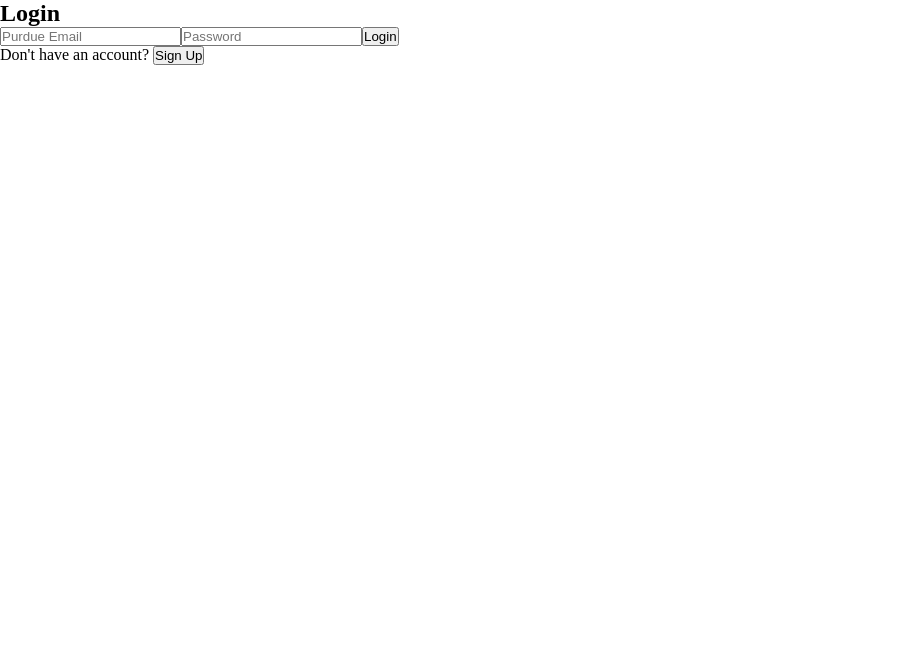
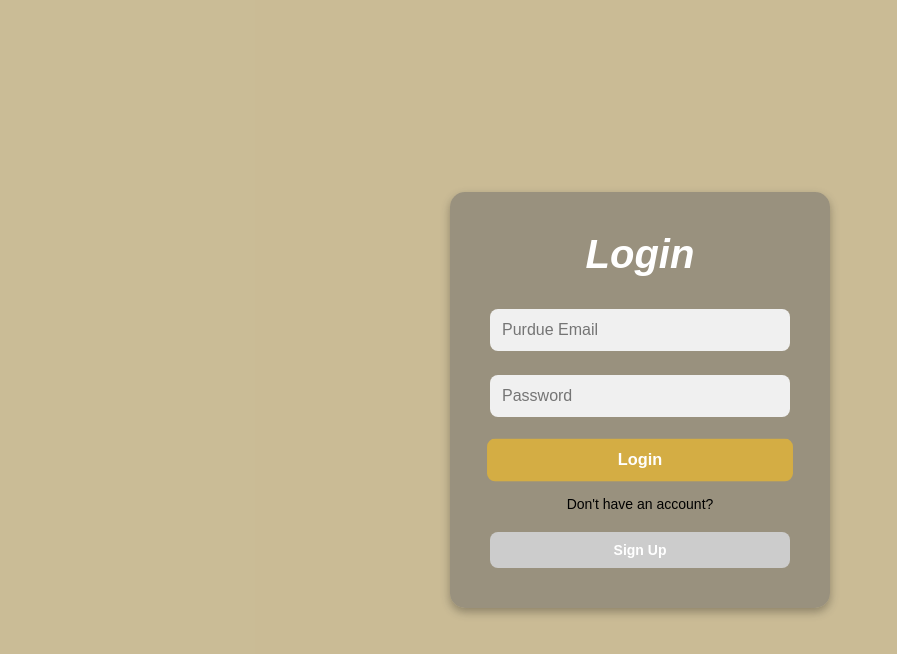
Before and after one commit to MatGalej/BoilerMate, a React (Create React App) app in the folder boiler-mate/: page /login in a window 1280 px wide. Shown: the top 654 px of the page, without its empty margins (0-897 px from the left). Built offline with nearby package versions, Linux system fonts and the light colour scheme.

Commit message:
Login.css

```diff
--- /dev/null
+++ b/boiler-mate/src/css/Login.css
@@ -0,0 +1,143 @@
+/* src/css/Login.css */
+
+body {
+    background-color: #E5D3A3; /* Updated background color */
+    font-family: Arial, sans-serif;
+    display: flex;
+    justify-content: center;
+    align-items: center;
+    height: 100vh;
+    margin: 0;
+    position: relative;
+    animation: fadeInBackground 1s ease-in-out;
+}
+
+@keyframes fadeInBackground {
+    from { opacity: 0.2; }
+    to { opacity: 1; }
+}
+
+h2 {
+    font-size: 2.5rem;
+    font-weight: bold;
+    color: white;
+    font-style: italic;
+    margin-bottom: 20px;
+    text-align: center;
+    z-index: 2;
+    animation: slideDown 0.7s ease-in-out;
+}
+
+@keyframes slideDown {
+    from { transform: translateY(-20px); opacity: 0; }
+    to { transform: translateY(0); opacity: 1; }
+}
+
+html {
+    scroll-behavior: smooth;
+}
+
+.overlay {
+    position: fixed;
+    top: 0;
+    left: 0;
+    width: 100vw;
+    height: 100vh;
+    background-color: rgba(140, 134, 121, 0.3); /* Lighter Gray with opacity */
+    display: flex;
+    justify-content: center;
+    align-items: center;
+    animation: fadeIn 0.8s ease-in-out;
+}
+
+@keyframes fadeIn {
+    from { opacity: 0.2; }
+    to { opacity: 1; }
+}
+
+.login-container {
+    background-color: rgba(140, 134, 121, 0.8); /* Lighter Grayish background with opacity */
+    padding: 40px;
+    border-radius: 15px;
+    box-shadow: 0px 4px 10px rgba(0, 0, 0, 0.3);
+    text-align: center;
+    width: 380px;
+    position: relative;
+    animation: popUp 0.6s ease-in-out;
+}
+
+@keyframes popUp {
+    from { transform: scale(0.95); opacity: 0; }
+    to { transform: scale(1); opacity: 1; }
+}
+
+input {
+    width: 100%;
+    padding: 12px;
+    margin: 12px 0;
+    border: none;
+    border-radius: 8px;
+    background-color: #f0f0f0;
+    font-size: 16px;
+    transition: box-shadow 0.2s ease-in-out, transform 0.2s ease-in-out;
+}
+
+input:focus {
+    box-shadow: 0 0 8px rgba(255, 255, 255, 0.5);
+    transform: scale(1.02);
+}
+
+button {
+    width: 100%;
+    padding: 12px;
+    background-color: #d4ad44; /* Golden button */
+    border: none;
+    border-radius: 8px;
+    font-size: 16px;
+    font-weight: bold;
+    color: white;
+    cursor: pointer;
+    margin-top: 10px;
+    transition: transform 0.2s ease-in-out, box-shadow 0.2s ease-in-out;
+    animation: pulse 1s infinite ease-in-out;
+}
+
+@keyframes pulse {
+    0% { transform: scale(1); }
+    50% { transform: scale(1.02); }
+    100% { transform: scale(1); }
+}
+
+button:hover {
+    background-color: #b89032;
+    transform: scale(1.04);
+    box-shadow: 0px 3px 6px rgba(0, 0, 0, 0.25);
+}
+
+.error-message {
+    color: red;
+    margin-top: 10px;
+}
+
+.signup-link {
+    margin-top: 15px;
+    font-size: 14px;
+}
+
+.back-button {
+    margin-top: 20px;
+    padding: 10px;
+    background-color: #ccc;
+    border: none;
+    border-radius: 8px;
+    font-size: 14px;
+    cursor: pointer;
+    width: 100%;
+    transition: transform 0.2s ease-in-out;
+    animation: fadeIn 0.8s ease-in-out;
+}
+
+.back-button:hover {
+    background-color: #aaa;
+    transform: scale(1.02);
+}
--- a/boiler-mate/src/pages/Login.js
+++ b/boiler-mate/src/pages/Login.js
@@ -3,6 +3,7 @@
 import { auth } from "../firebaseConfig"; // ✅ Correct Firebase import
 import { signInWithEmailAndPassword } from "firebase/auth";
 import { useNavigate } from "react-router-dom";
+import "../css/Login.css";
 
 const Login = () => {
   const [email, setEmail] = useState("");
@@ -29,15 +30,17 @@
   };
 
   return (
-    <div>
+    <div className="overlay">
+      <div className="login-container">
         <h2>Login</h2>
         <form onSubmit={handleLogin}>
           <input type="email" value={email} onChange={(e) => setEmail(e.target.value)} placeholder="Purdue Email" required />
           <input type="password" value={password} onChange={(e) => setPassword(e.target.value)} placeholder="Password" required />
           <button type="submit">Login</button>
         </form>
-      {errorMessage && <p style={{ color: "red" }}>{errorMessage}</p>} {/* Display error message */}
-      <p>Don't have an account? <button type="button" onClick={() => navigate("/signup")}>Sign Up</button></p>
+        {errorMessage && <p className="error-message">{errorMessage}</p>} {/* Display error message */}
+        <p className="signup-link">Don't have an account? <button type="button" onClick={() => navigate("/signup")} className="back-button">Sign Up</button></p>
+      </div>
     </div>
   );
 };
```
Lines whose indentation alone changed are shown as unchanged.
